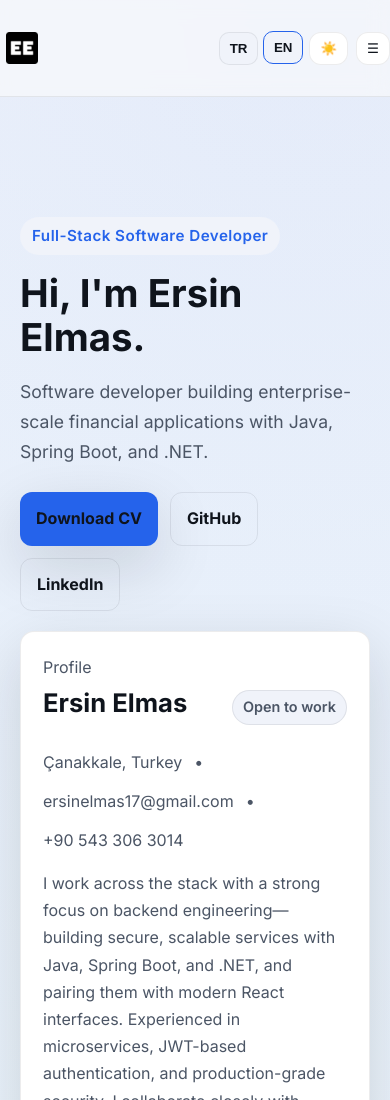
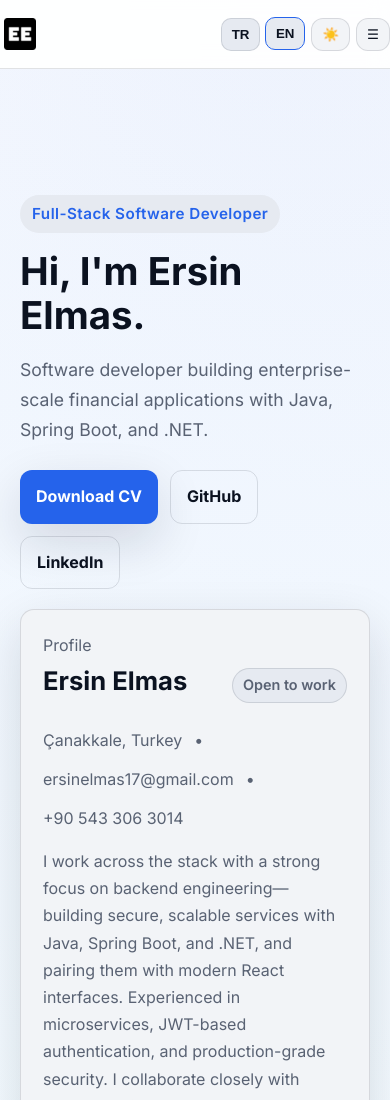
Before and after one commit to ersinelmas/ersinelmas.github.io, a plain HTML site: page index.html in a window 390 px wide. Shown: the top 1100 px of the page. Drawn offline with Linux system fonts and the light colour scheme.

Commit message:
Tighten mobile navbar spacing

```diff
--- a/css/main.css
+++ b/css/main.css
@@ -12,18 +12,20 @@
   --max-width: 1100px;
   --radius: 14px;
   --gutter: 20px;
+  --button-text: #0f141c;
 }
 
 :root[data-theme='light'] {
-  --bg: #f5f7fb;
-  --surface: #ffffff;
-  --muted-surface: #f0f3fa;
-  --text: #0f141c;
-  --muted: #4b5565;
+  --bg: #ffffff;
+  --surface: #f2f4f7;
+  --muted-surface: #e6eaf1;
+  --text: #0b1220;
+  --muted: #596273;
   --accent: #2563eb;
-  --accent-strong: #1d4ed8;
-  --border: rgba(15, 20, 28, 0.08);
-  --shadow: 0 20px 60px rgba(15, 20, 28, 0.15);
+  --accent-strong: #1e40af;
+  --border: rgba(11, 18, 32, 0.12);
+  --shadow: 0 18px 50px rgba(15, 23, 42, 0.14);
+  --button-text: #ffffff;
 }
 
 * {
@@ -86,7 +88,7 @@ button:focus-visible {
 }
 
 :root[data-theme='light'] .site-header {
-  background: rgba(245, 247, 251, 0.85);
+  background: rgba(255, 255, 255, 0.92);
 }
 
 .navbar {
@@ -231,7 +233,7 @@ button:focus-visible {
   gap: 10px;
   padding: 12px 16px;
   background: var(--accent);
-  color: #0f141c;
+  color: var(--button-text);
   border-radius: 12px;
   font-weight: 700;
   border: none;
@@ -454,16 +456,22 @@ button:focus-visible {
 
 @media (max-width: 640px) {
   .site-header {
-    --header-height: 96px;
+    --header-height: 68px;
+    margin-bottom: 6px;
   }
 
   .navbar {
     gap: 8px;
+    padding: 6px 0;
+  }
+
+  .brand {
+    padding: 4px;
   }
 
   .header-actions {
     margin-left: auto;
-    gap: 8px;
+    gap: 6px;
   }
 
   .controls {
```
